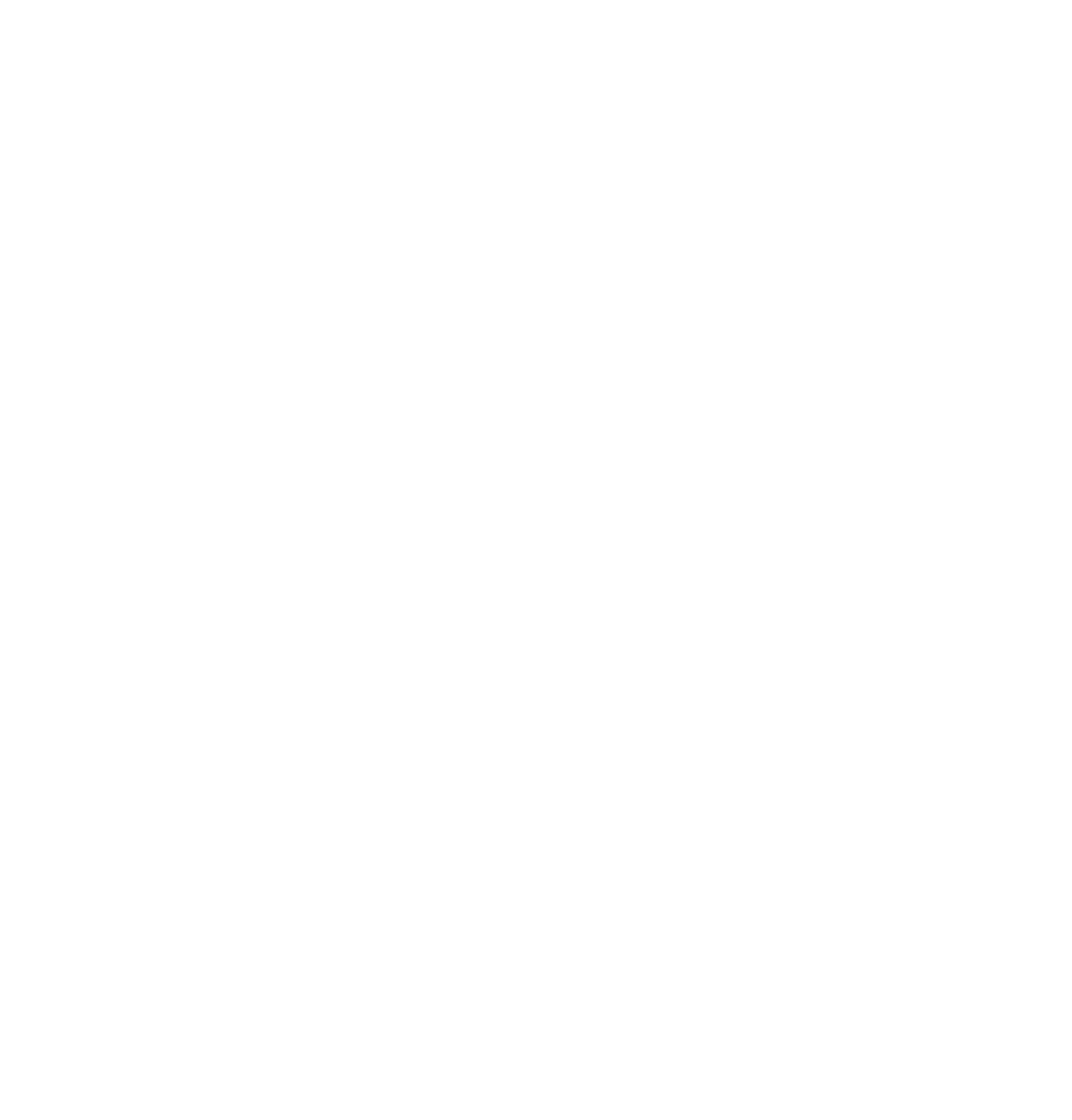
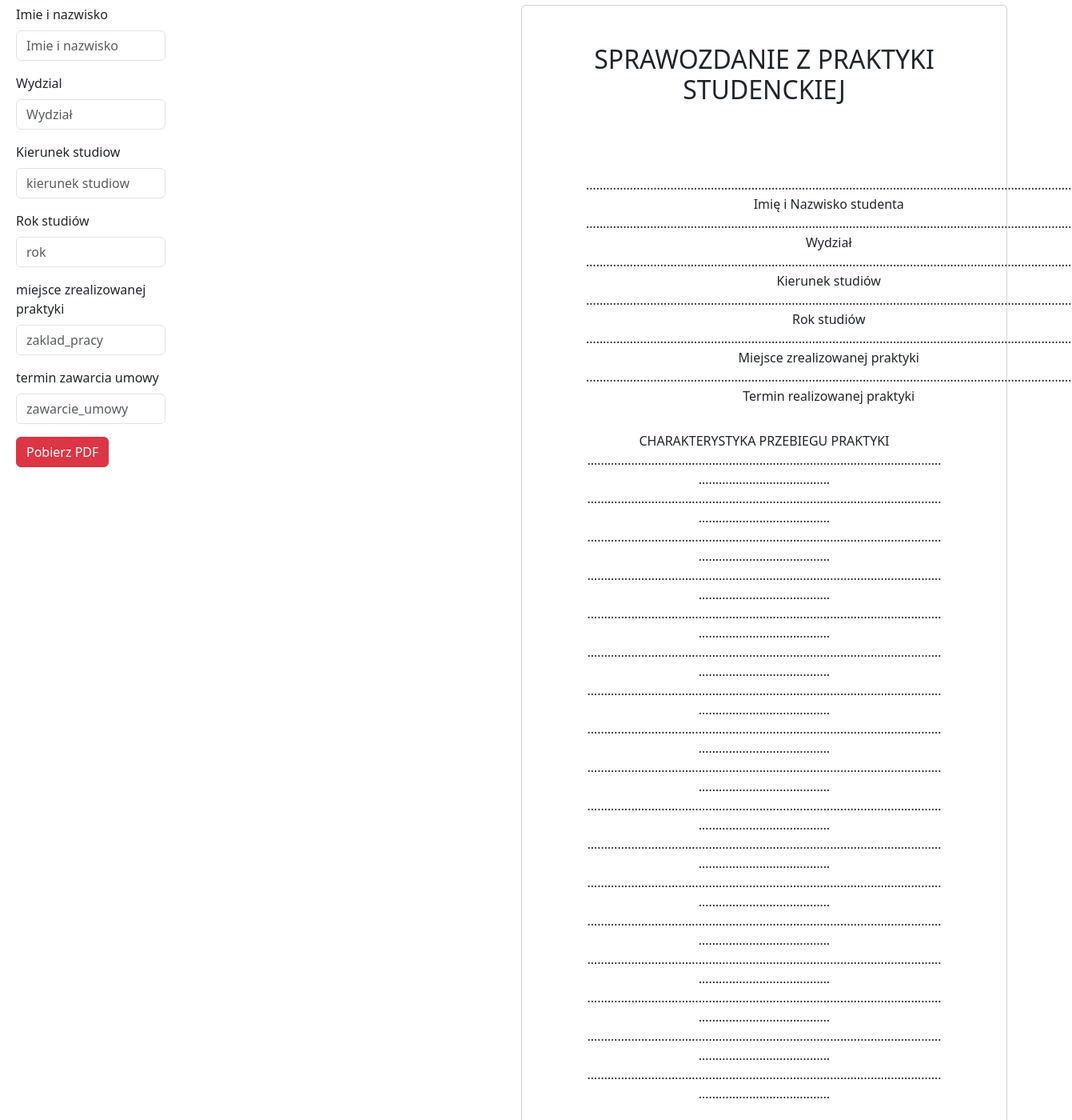
Before and after one commit to wojwoj8/silevis-psk-23-Ctrl-Alt-Del-icious, a React (Vite) app in the folder frontend/: page /sprawozdanie in a window 1280 px wide. Before the commit this address had no page. Shown: the part 220-1620 px from the top of the page at 80% size, 1341 px wide, since content can reach past the window. Before the commit the page ends 800 px from the top, so only its background shows below. Built offline with nearby package versions, Linux system fonts and the light colour scheme.

Commit message:
Adding Gen for sprawozdanie

```diff
--- a/frontend/src/components/before/Before.tsx
+++ b/frontend/src/components/before/Before.tsx
@@ -18,7 +18,7 @@
                                 <li><Link className="no-underline text-lg onhoverorangetext" to='/umowapdf'>Umowa o organizację praktyki studenta Politechniki Świętokrzyskiej – załącznik nr 1</Link></li>
                                 <li><Link className="no-underline text-lg onhoverorangetext" to='/podanie'>Zgoda na realizację czterotygodniowej praktyki studenckiej – załącznik nr 5</Link></li>
                                 <li><Link className="no-underline text-lg onhoverorangetext" to='/oswiadczenie'>Oświadczenie o znajomości zasad odbywania praktyki – załącznik nr 2</Link></li>
-
+                                <li><Link className="no-underline text-lg onhoverorangetext" to='/sprawozdanie'>Sprawozdanie z praktyki studenckiej – załącznik nr 3</Link></li>
                             </ul>
                         </p>
                     </div>
--- /dev/null
+++ b/frontend/src/components/forms/SprawozdanieForm.tsx
@@ -0,0 +1,109 @@
+import { useState } from "react";
+import { SprawozdanieInterface } from "../interfaces/Form";
+import jsPDF from 'jspdf';
+import html2canvas from 'html2canvas';
+import Sprawozdanie from "../pdf/Sprawozdanie";
+
+export default function SprawozdanieForm(){
+
+    const [dataForm, setDataFomr] = useState<SprawozdanieInterface>({
+        imie_nazwisko: '',
+        wydzial:'',
+        kierunek:'',
+        rok:'',
+        zaklad_pracy:'',
+        zawarcie_umowy:'',
+    })
+
+    const handleInputChange = (
+        event: React.ChangeEvent<HTMLInputElement | HTMLTextAreaElement>,
+      ) => {
+        const { name, value } = event.target;
+        console.log(name)
+        setDataFomr((prevFormData) => ({
+        ...prevFormData!,
+        [name]: value,
+        }));
+
+      };
+
+      const downloadPDF = async ()=>{
+        const page1 = document.getElementById('page1');
+        if(page1){
+            const pdf1 = await html2canvas(page1, {scale:2});
+
+            const image1 = pdf1.toDataURL('image/png');
+
+            const pdfDoc = new jsPDF();
+            const width = pdfDoc.internal.pageSize.getWidth();
+            const height1 = (pdf1.height * width) / pdf1.width;
+            pdfDoc.addImage(image1, 'PNG', 0, 0, width, height1);
+            pdfDoc.save('component.pdf');
+        }
+
+    }
+
+      return(
+        <div>
+
+
+    <div className="row row-cols-1 row-cols-md-2 g-4 m-2">
+            <div className="col">
+
+                <div className='row'>
+                    <div className="mb-3 col-md-4">
+                        <label htmlFor="imie_nazwisko" className="form-label">Imie i nazwisko</label>
+                        <input type="text" className="form-control" value={dataForm.imie_nazwisko} onChange={handleInputChange} name="imie_nazwisko" placeholder="Imie i nazwisko"/>
+                    </div>
+                </div>
+
+                <div className='row'>
+                    <div className="mb-3 col-md-4">
+                        <label htmlFor="adres" className="form-label">Wydzial</label>
+                        <input type="text" className="form-control" placeholder="Wydział" value={dataForm.wydzial} onChange={handleInputChange} name="wydzial"/>
+                    </div>
+                </div>
+
+                <div className='row'>
+                    <div className="mb-3 col-md-4">
+                        <label htmlFor="kierunek" className="form-label">Kierunek studiow</label>
+                        <input type="text" className="form-control" value={dataForm.kierunek} onChange={handleInputChange} name="kierunek" placeholder="kierunek studiow"/>
+                    </div>
+                </div>
+
+                <div className='row'>
+                    <div className="mb-3 col-md-4">
+                        <label htmlFor="nr_albumu" className="form-label">Rok studiów</label>
+                        <input type="text" className="form-control" value={dataForm.rok} onChange={handleInputChange} name="rok" placeholder="rok"></input>
+                    </div>
+                </div>
+
+                <div className='row'>
+                    <div className="mb-3 col-md-4">
+                        <label htmlFor="nr_albumu" className="form-label">miejsce zrealizowanej praktyki</label>
+                        <input type="text" className="form-control" value={dataForm.zaklad_pracy} onChange={handleInputChange} name="zaklad_pracy" placeholder="zaklad_pracy"></input>
+                    </div>
+                </div>
+
+                <div className='row'>
+                    <div className="mb-3 col-md-4">
+                        <label htmlFor="nr_albumu" className="form-label">termin zawarcia umowy</label>
+                        <input type="text" className="form-control" value={dataForm.zawarcie_umowy} onChange={handleInputChange} name="zawarcie_umowy" placeholder="zawarcie_umowy"></input>
+                    </div>
+                </div>
+
+                <button className='btn btn-danger' onClick={downloadPDF}>Pobierz PDF</button>
+
+            </div>
+
+            <div className="col">
+                <div className="card h-100 text-center">
+                    <Sprawozdanie data={dataForm}/>
+                    <div className="card-body "></div>
+                </div>
+            </div>
+        </div>
+    </div>
+
+    )
+}
--- a/frontend/src/components/interfaces/Form.tsx
+++ b/frontend/src/components/interfaces/Form.tsx
@@ -37,4 +37,13 @@
   kierunek:string;
 }
 
-  export type{FormData,PodanieInterface,OswiadczenieInterface}
+interface SprawozdanieInterface{
+  imie_nazwisko: string;
+  wydzial:string;
+  kierunek:string;
+  rok:string;
+  zaklad_pracy:string;
+  zawarcie_umowy:string;
+}
+
+  export type{FormData,PodanieInterface,OswiadczenieInterface,SprawozdanieInterface}
--- /dev/null
+++ b/frontend/src/components/pdf/Sprawozdanie.tsx
@@ -0,0 +1,61 @@
+import { SprawozdanieInterface } from "../interfaces/Form";
+
+export default function Sprawozdanie({data}:{data:SprawozdanieInterface}){
+    const empty = "………………………………………………………………………………………………………………………………"
+    return(
+    <div id="page1" className="pt-5">
+
+        <h2 className="text-center">SPRAWOZDANIE Z PRAKTYKI STUDENCKIEJ</h2>
+        <div className="flex justify-content-start mx-20 pt-20">
+            <div>
+                <span>{data.imie_nazwisko?data.imie_nazwisko:empty}</span><br></br>
+                <span>Imię i Nazwisko studenta</span><br></br>
+                <span>{data.wydzial?data.wydzial:empty}</span><br></br>
+                <span>Wydział</span><br></br>
+                <span>{data.kierunek?data.kierunek:empty}</span><br></br>
+                <span>Kierunek studiów</span><br></br>
+                <span>{data.rok?data.rok:empty}</span><br></br>
+                <span>Rok studiów</span><br></br>
+                <span>{data.zaklad_pracy?data.zaklad_pracy:empty}</span><br></br>
+                <span>Miejsce zrealizowanej praktyki</span><br></br>
+                <span>{data.zawarcie_umowy?data.zawarcie_umowy:empty}</span><br></br>
+                <span>Termin realizowanej praktyki</span><br></br>
+            </div>
+        </div>
+        <div className="mx-20 flex items-end flex-col">
+            <div className="text-center">
+                <span className="block mt-2"></span><br></br>
+            </div>
+        </div>
+        <div>
+            <span className="mx-20">CHARAKTERYSTYKA PRZEBIEGU PRAKTYKI</span>
+            <div className="mx-20 text-center">
+                <span>{empty}</span><br />
+                <span>{empty}</span><br />
+                <span>{empty}</span><br />
+                <span>{empty}</span><br />
+                <span>{empty}</span><br />
+                <span>{empty}</span><br />
+                <span>{empty}</span><br />
+                <span>{empty}</span><br />
+                <span>{empty}</span><br />
+                <span>{empty}</span><br />
+                <span>{empty}</span><br />
+                <span>{empty}</span><br />
+                <span>{empty}</span><br />
+                <span>{empty}</span><br />
+                <span>{empty}</span><br />
+                <span>{empty}</span><br />
+                <span>{empty}</span><br />
+            </div>
+        </div>
+        <div className="mx-20 mt-20 flex items-end flex-col">
+            <div className="text-center">
+                <span className="block mb-2">Z poważaniem</span><br></br>
+                <span >............................................................</span><br></br>
+                <span> podpis studenta</span>
+            </div>
+        </div>
+    </div>
+    );
+}
--- a/frontend/src/main.tsx
+++ b/frontend/src/main.tsx
@@ -15,6 +15,7 @@
 import AdminAtt1 from './components/AdminAtt1.tsx'
 import PoadnieForm from './components/forms/PodanieForm.tsx'
 import OswiadczenieForm from './components/forms/OswiadczenieForm.tsx'
+import SprawozdanieForm from './components/forms/SprawozdanieForm.tsx'
 
 
 const router = createBrowserRouter([{
@@ -70,6 +71,10 @@
       element: <OswiadczenieForm/>
     },
     {
+      path:"/sprawozdanie",
+      element: <SprawozdanieForm/>
+    },
+    {
       path:"/admin",
       element:<AdminComponent/>
     }
```
